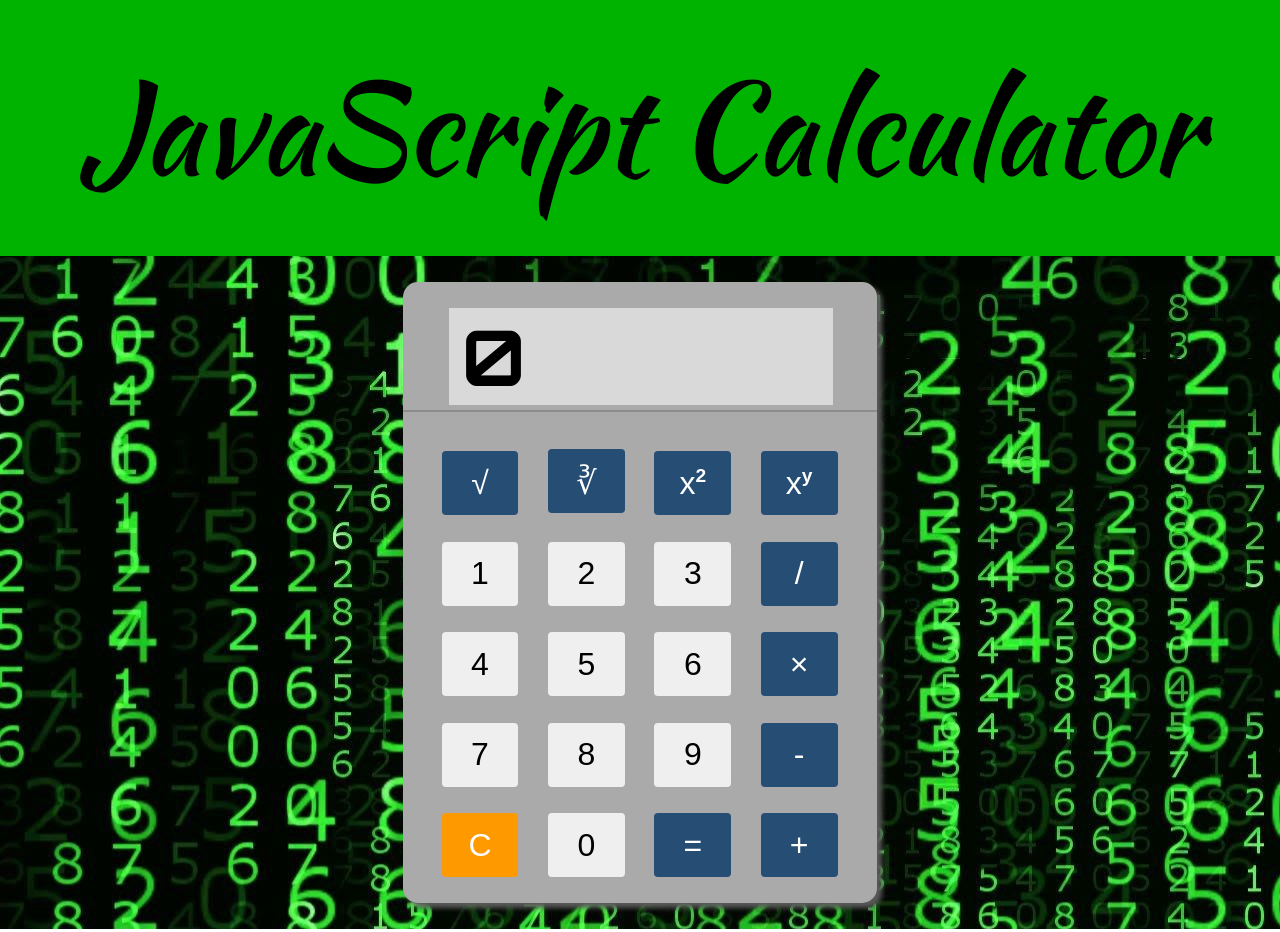
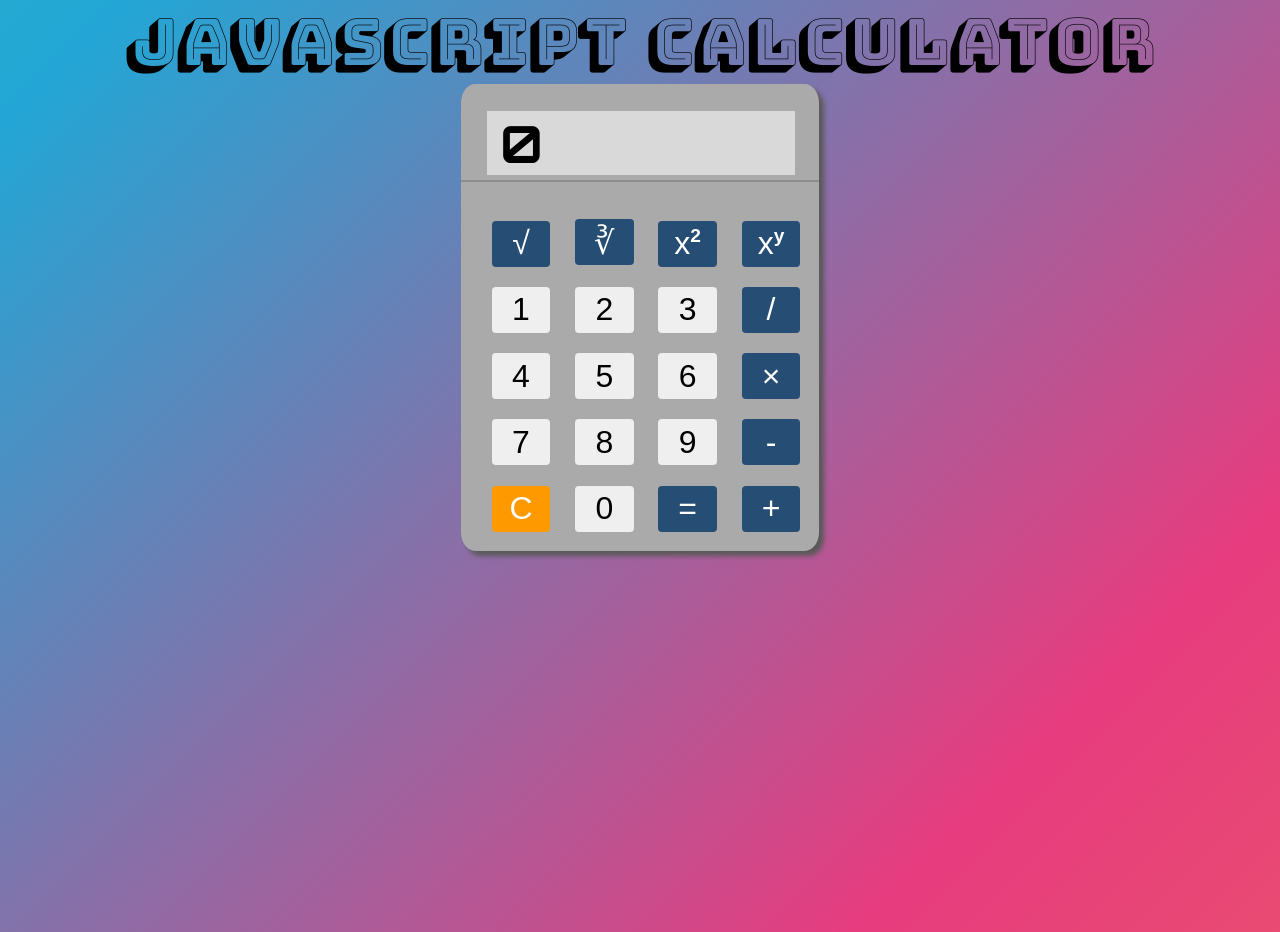
Before and after one commit to wbojczuk/jscalc, a plain HTML site: page index.html in a window 1280 px wide. Shown: the top 932 px of the page. Drawn offline with Linux system fonts and the light colour scheme.

Commit message:
Touched up the styling and added background animation

```diff
--- a/index.html
+++ b/index.html
@@ -11,12 +11,18 @@
 <div>
 
     <!-- Hero -->
-    <div class="hero center"> <div class="hero-text">JavaScript Calculator</div></div>
 
+
+
+
+
+<div class="main-wrapper">
+    <div class="hero-text">JavaScript Calculator</div>
+
+<div class="center">
     <!-- Calculator -->
 
-    <!-- Print Output -->
-<div class="center main-wrapper">
+<!-- Print Output -->
 <div class="calc-wrapper">
     <div class="calc-wrapper-3d">
     <div class="output-wrapper">
@@ -70,5 +76,6 @@
         <button class="method-button" id="add" onclick="addd();">+</button>
     </div>
 </div>
+</div>
 </body>
 </html>
--- a/style.css
+++ b/style.css
@@ -1,5 +1,5 @@
 @import url('https://fonts.googleapis.com/css2?family=Orbitron:wght@700&display=swap');
-@import url('https://fonts.googleapis.com/css2?family=Kaushan+Script&display=swap');
+@import url('https://fonts.googleapis.com/css2?family=Bungee+Shade&display=swap');
 
 body {
     margin: 0;
@@ -27,39 +27,44 @@ sup {
     background-color: #00b300;
 }
 .hero-text {
-    font-size: 10vw;
-    font-family: "Kaushan Script", cursive;
+    text-align: center;
+    width: 100%;
+    font-size: 5vw;
+    font-family: "Bungee Shade", cursive;
 }
 
 .main-wrapper {
-    background-image: url('img/background.jpg');
+    min-height: 90vw;
+    background:linear-gradient(-45deg, #EE7752, #E73C7E, #23A6D5, #23D5AB);
+    background-size: 300%;
+    animation: change 10s ease-in-out infinite;
 }
 
 
 /* Output */
 
 .print-output {
-    width: 30vw;
+    width: 24vw;
     display: inline-block;
     align-items: right;
     justify-content: right;
     font-family: "Orbitron", sans-serif;
-    font-size: 6vw;
+    font-size: 4vw;
     border: 1px solid #aaa;
     background-color: #d9d9d9;
     overflow: hidden;
 
-    margin: 2vw 0 0 3.5vw;
+    margin: 2vw 0 0 2vw;
 }
 
 
 /* Input Buttons */
 
 .input-button {
-    width: 6vw;
-    height: 5vw;
+    width: 4.6vw;
+    height: 3.6vw;
     font-size: 2.5vw;
-    margin: 0 1vw 2vw 1vw;
+    margin: 0 .8vw 1.5vw .8vw;
     border: 0px solid transparent;
     border-radius: 4px;
 }
@@ -67,10 +72,10 @@ sup {
     background-color: #bfbfbf;
 }
 .method-button {
-    width: 6vw;
-    height: 5vw;
+    width: 4.6vw;
+    height: 3.6vw;
     font-size: 2.5vw;
-    margin: 0 1vw 2vw 1vw;
+    margin: 0 .8vw 1.5vw .8vw;
     background-color: #264d73;
     color: #fff;
     border: 0px solid transparent;
@@ -93,17 +98,17 @@ sup {
 
 .calc-wrapper {
     display: inline-block;
-    width: 37vw;
+    width: 28vw;
     background-color: #aaa;
     border: 0px solid #000;
-    border-radius: 15px;
-    margin-top: 2vw;
+    border-radius: 4%;
+    margin-top: 0;
     margin-bottom: 2vw;
     box-shadow: 5px 5px 5px #595959;
 }
 .button-row {
     display: inline-block;
-    margin-left: 2vw;
+    margin-left: 1.6vw;
     border-top: 1px solid transparent;
 }
 .output-wrapper {
@@ -115,3 +120,24 @@ sup {
 #cubrt {
     padding-top: .3vw;
 }
+
+/* Background Animation */
+
+@keyframes change {
+    0% {
+        background-position: 0 50%;
+    }
+    25% {
+        background-position: 25%  25%;
+    }
+    50% {
+        background-position: 60% 50%;
+    }
+    75% {
+        background-position: 50% 70%;
+    }
+    100% {
+        background-position: 0 50%;
+    }
+
+}
```
